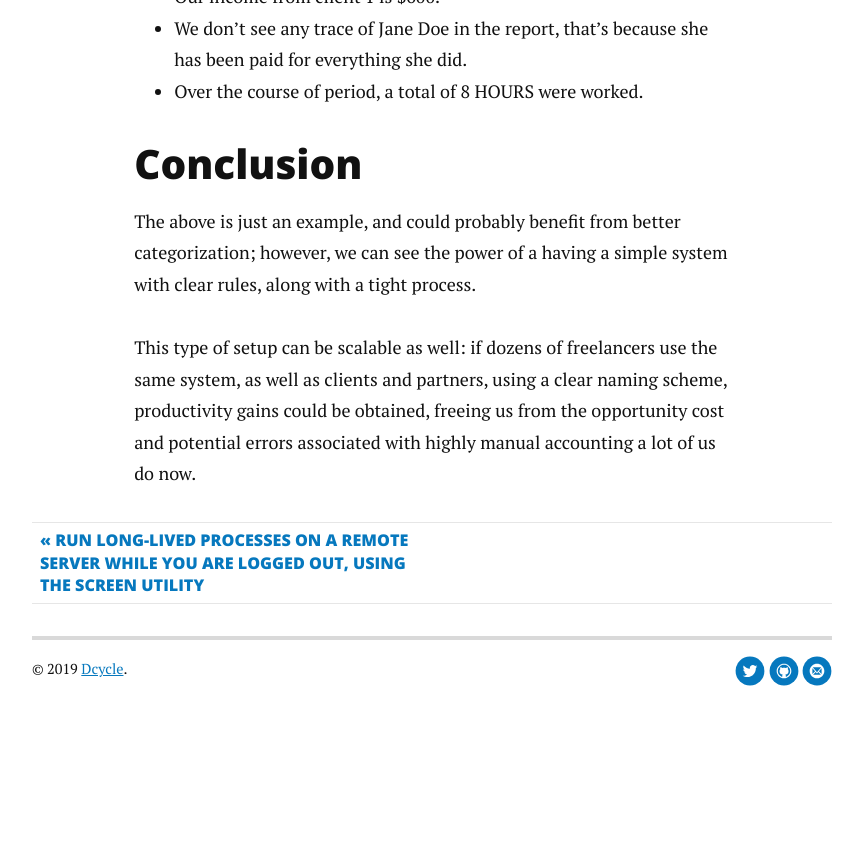
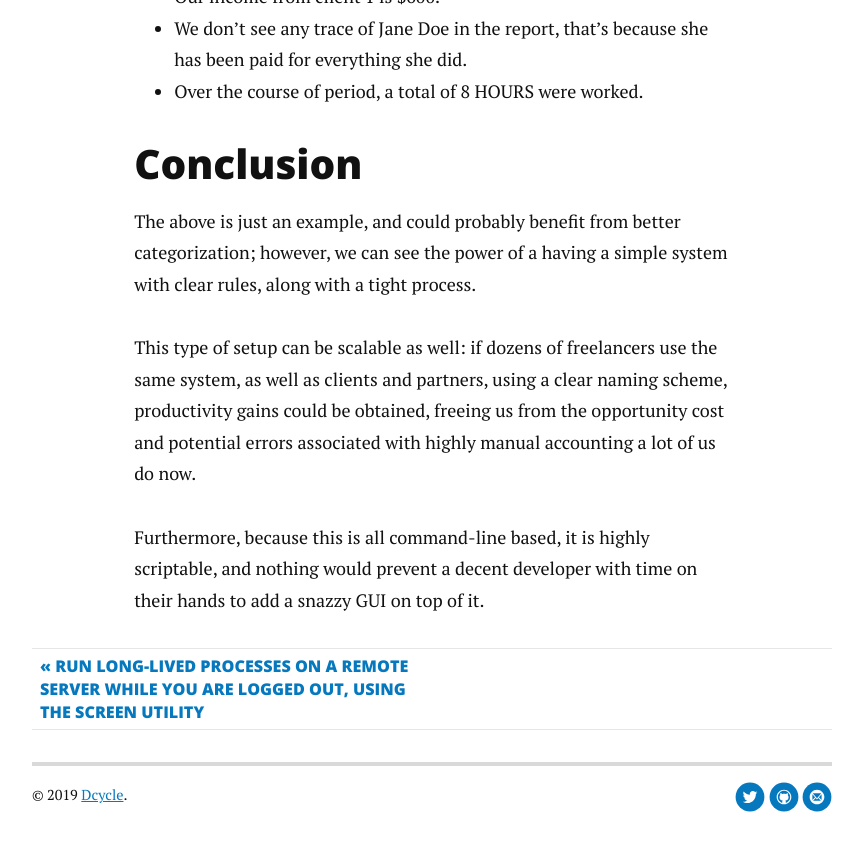
Before and after one commit to alberto56/dcycleblog, a Jekyll site: the page built from _posts/2019-03-04-accounting.md, in a window 1280 px wide and 900 px high, scrolled down 15339 px. Shown: the top 851 px of the window, without its empty margins (208-1071 px from the left). Built offline with Jekyll 4.4.1, drawn with Linux system fonts in a browser that asks for light colours; nearby versions of some CDN libraries; comment, search, counter and statistics services are not loaded; before the commit the page ends 16112 px from its top, so only the background shows below that.

Commit message:
Update 2019-03-04-accounting.md

```diff
--- a/_posts/2019-03-04-accounting.md
+++ b/_posts/2019-03-04-accounting.md
@@ -305,3 +305,5 @@ Conclusion
 The above is just an example, and could probably benefit from better categorization; however, we can see the power of a having a simple system with clear rules, along with a tight process.
 
 This type of setup can be scalable as well: if dozens of freelancers use the same system, as well as clients and partners, using a clear naming scheme, productivity gains could be obtained, freeing us from the opportunity cost and potential errors associated with highly manual accounting a lot of us do now.
+
+Furthermore, because this is all command-line based, it is highly scriptable, and nothing would prevent a decent developer with time on their hands to add a snazzy GUI on top of it.
```
